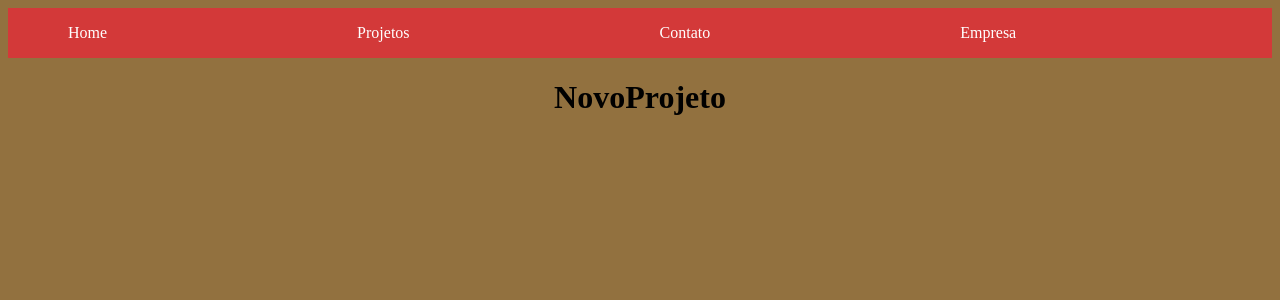
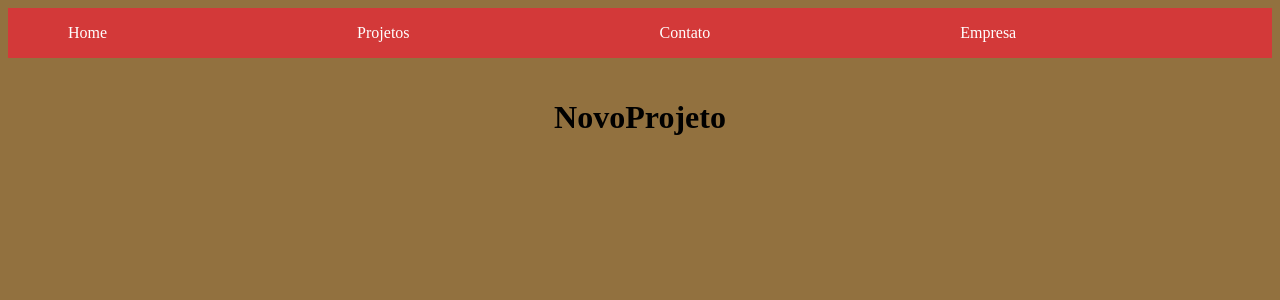
Before and after one commit to YuriMDeodato/Meu-Novo-Projeto, a React (Create React App) app: page /novoprojeto in a window 1280 px wide. Shown: the top 300 px of the page. Built offline with nearby package versions, Linux system fonts and the light colour scheme.

Commit message:
Container
css

```diff
--- a/src/App.js
+++ b/src/App.js
@@ -5,6 +5,7 @@ import Empresa from "./components/pages/Empresa";
 import Contato from "./components/pages/Contato";
 import NovoProjeto from "./components/pages/NovoProjeto";
 import './App.css';
+import Container from "./components/layout/Container";
 
 
 
@@ -15,12 +16,14 @@ function App() {
     <div className="App">
       <Router>
         <NavBar/>
+        <Container>
           <Routes>
           <Route exact path="/" element={<Home/>} />
           <Route path="/empresa" element={<Empresa/>}/>
           <Route path="/contato" element={<Contato/>}/>
           <Route path="/novoprojeto" element={<NovoProjeto/>}/>
           </Routes>
+          </Container>
       </Router>
     </div>
   );
--- /dev/null
+++ b/src/components/layout/Container.js
@@ -0,0 +1,11 @@
+import styles from './Container.module.css';
+function Container(props){
+
+    return(
+        <div className={styles.container}>
+            {props.children}
+        </div>
+    )
+}
+
+export default Container;
--- /dev/null
+++ b/src/components/layout/Container.module.css
@@ -0,0 +1,11 @@
+
+.container {
+  display: flex;
+  flex-direction: column;
+  align-items: center;
+  justify-content: center;
+  padding: 20px;
+  margin: 0 auto;
+  max-width: 1200px;
+  width: 100%;
+}
```
